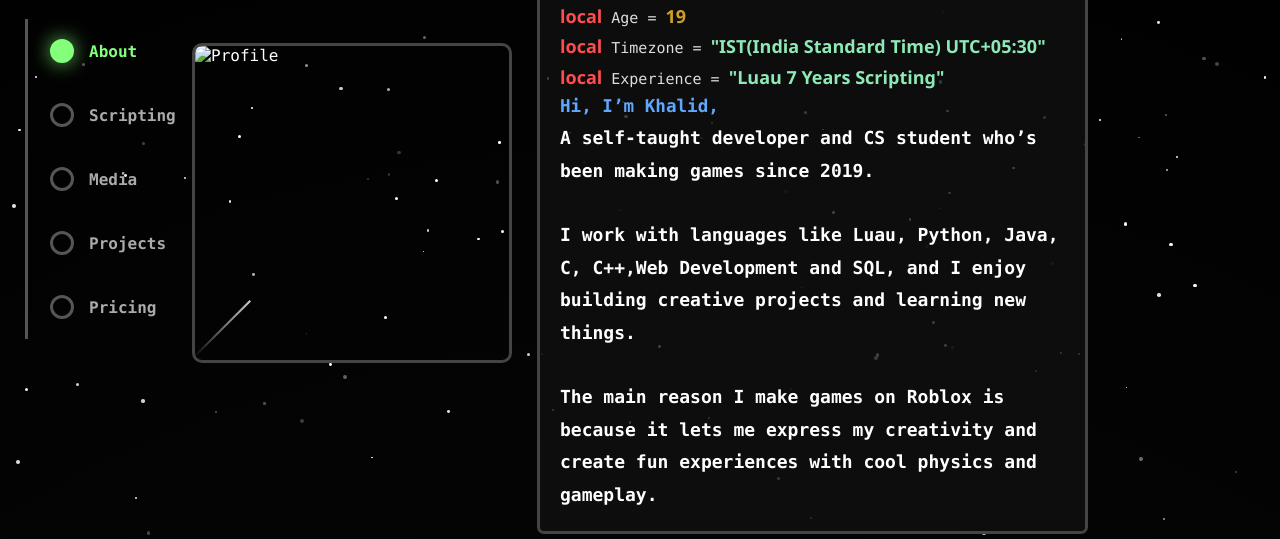
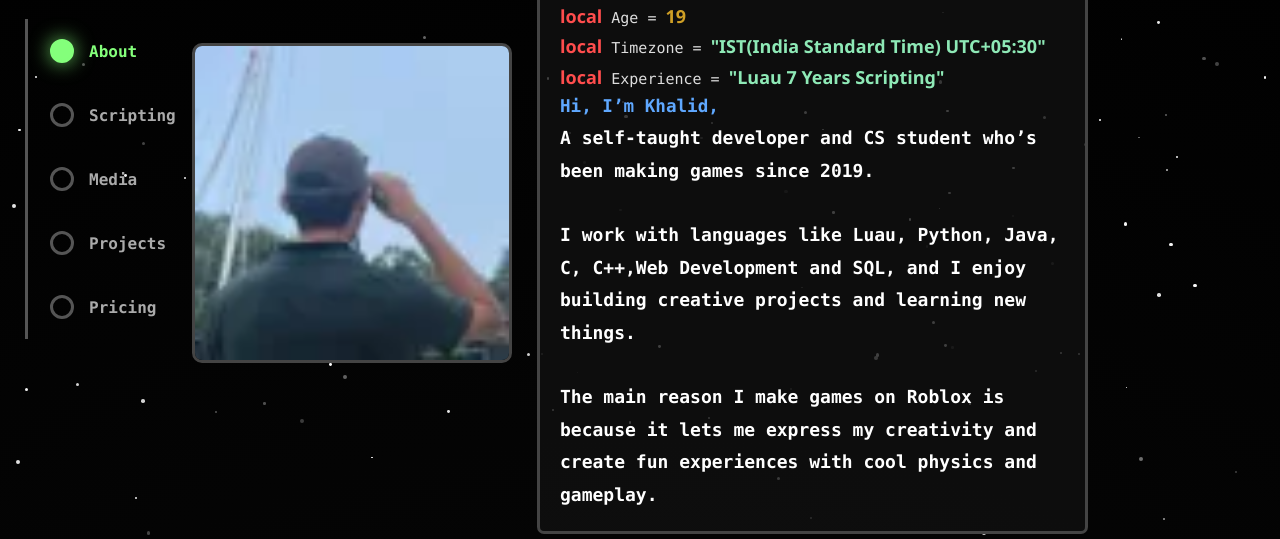
Before and after one commit to TOPWANTED8/Portfolio, a plain HTML site: page index.html in a window 1280 px wide. Shown: the part 221-760 px from the top of the page. Drawn offline with nearby package versions, Linux system fonts and the light colour scheme.

Commit message:
Update index.html

```diff
--- a/index.html
+++ b/index.html
@@ -61,7 +61,7 @@
         <!-- ABOUT ME -->
 
         <div class="about-wrapper">
-            <img src="Images/Profile.png" alt="Profile" class="about-image">
+            <img src="Images/ProfilePic.png" alt="Profile" class="about-image">
             <section class="console">
 
                 <div class="console-top">
```
